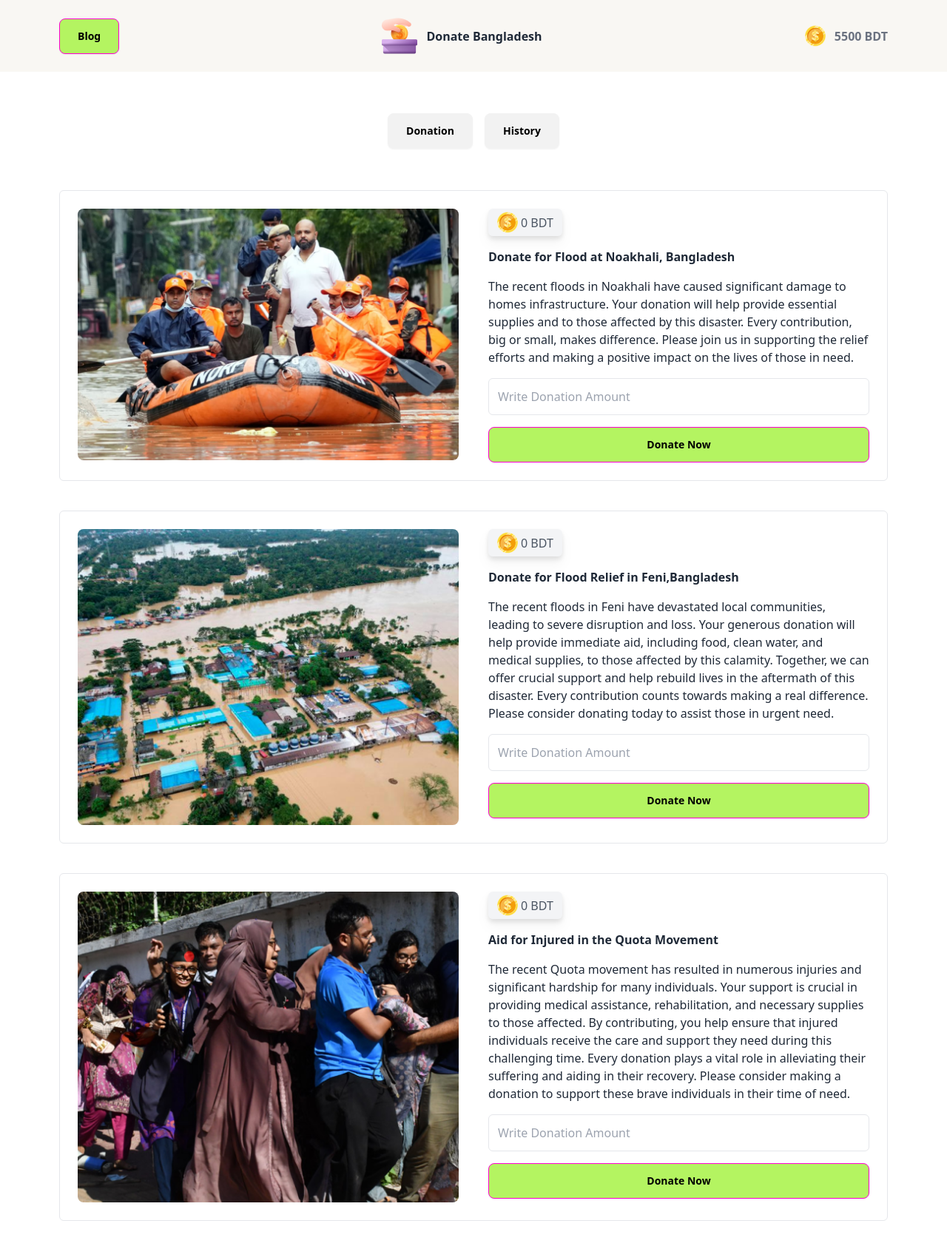
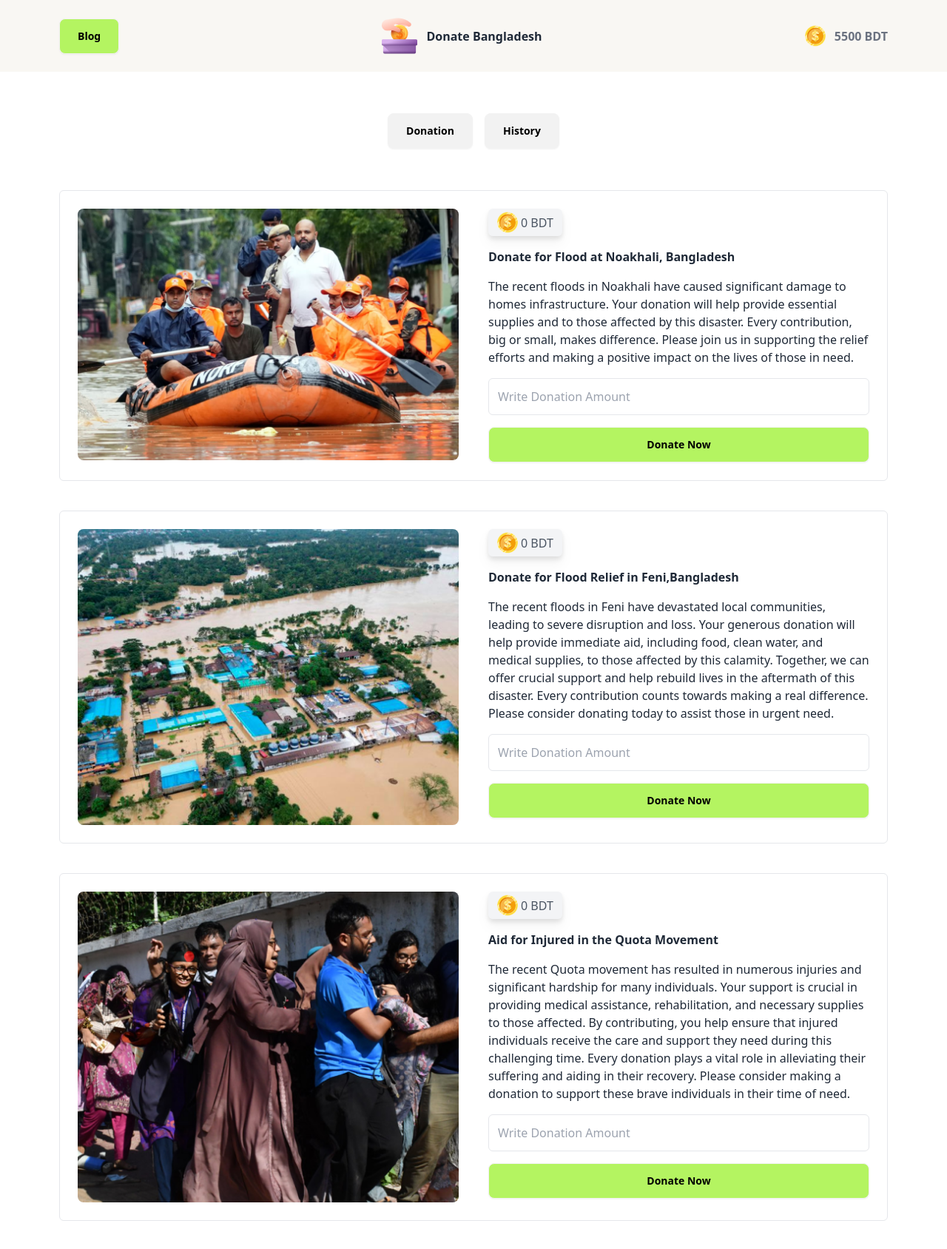
Before and after one commit to mehediNabil24/Flood-donation, a plain HTML site: page index.html in a window 1280 px wide. Shown: the whole page at 74% size. Drawn offline with nearby package versions, Linux system fonts and the light colour scheme.

Commit message:
some modification

```diff
--- a/index.html
+++ b/index.html
@@ -22,7 +22,7 @@
         <nav class="flex  items-center md:justify-between justify-around ">
             <!-- left -->
             <div>
-                <button id="blog-btn" class="btn text-black font-bold px-6 btn-secondary bg-[#B4F461]">Blog</button>
+                <button id="blog-btn" class="btn text-black font-bold px-6  bg-[#B4F461]">Blog</button>
             </div>
             <!-- mid -->
             <div class=" hidden  sm:flex gap-3 items-center ">
@@ -78,7 +78,7 @@
                     <h4 class="font-bold text-1xl">Donate for Flood at Noakhali, Bangladesh</h4>
                     <p> The recent floods in Noakhali have caused significant damage to homes  infrastructure. Your donation will help provide essential supplies and  to those affected by this disaster. Every contribution, big or small, makes  difference. Please join us in supporting the relief efforts and making a positive impact on the lives of those in need.</p>
                     <input id="noakhali-donate-input" class="w-full border rounded-md p-3" type="text" placeholder="Write Donation Amount">
-                    <button id="donate-noakhali-btn" class="btn text-black w-full font-bold px-6 btn-secondary bg-[#B4F461]">Donate Now</button>
+                    <button id="donate-noakhali-btn" class="btn text-black w-full font-bold px-6  bg-[#B4F461]">Donate Now</button>
 
                 </div>
             </div>
@@ -96,7 +96,7 @@
                     <h4 class="font-bold text-1xl">Donate for Flood Relief in Feni,Bangladesh</h4>
                     <p> The recent floods in Feni have devastated local communities, leading to severe disruption and loss. Your generous donation will help provide immediate aid, including food, clean water, and medical supplies, to those affected by this calamity. Together, we can offer crucial support and help rebuild lives in the aftermath of this disaster. Every contribution counts towards making a real difference. Please consider donating today to assist those in urgent need.</p>
                     <input id="feni-donate-input" class="w-full border rounded-md p-3" type="text" placeholder="Write Donation Amount">
-                    <button id="donate-feni-btn" class="btn text-black w-full font-bold px-6 btn-secondary bg-[#B4F461]">Donate Now</button>
+                    <button id="donate-feni-btn" class="btn text-black w-full font-bold px-6  bg-[#B4F461]">Donate Now</button>
 
                 </div>
             </div>
@@ -114,7 +114,7 @@
                     <h4 class="font-bold text-1xl">Aid for Injured in the Quota Movement</h4>
                     <p> The recent Quota movement has resulted in numerous injuries and significant hardship for many individuals. Your support is crucial in providing medical assistance, rehabilitation, and necessary supplies to those affected. By contributing, you help ensure that injured individuals receive the care and support they need during this challenging time. Every donation plays a vital role in alleviating their suffering and aiding in their recovery. Please consider making a donation to support these brave individuals in their time of need.</p>
                     <input id="quota-donate-input" class="w-full border rounded-md p-3" type="text" placeholder="Write Donation Amount">
-                    <button id="donate-quota-btn" class="btn text-black w-full font-bold px-6 btn-secondary bg-[#B4F461]">Donate Now</button>
+                    <button id="donate-quota-btn" class="btn text-black w-full font-bold px-6  bg-[#B4F461]">Donate Now</button>
 
                 </div>
             </div>
--- a/js/home.js
+++ b/js/home.js
@@ -1,5 +1,6 @@
 document.getElementById('donate-noakhali-btn').addEventListener('click',function(){
     const donateMoney =getInputValueById('noakhali-donate-input');
+
     const noakhaliTotal =getTextValueById('noakhali-total');
     const totalAmount =getTextValueById('total-amount');
     console.log(donateMoney,noakhaliTotal);
@@ -19,7 +20,9 @@ document.getElementById('donate-noakhali-btn').addEventListener('click',function
     }
 
 
+
     const noakhaliDonation = donateMoney + noakhaliTotal;
+    document.getElementById('noakhali-donate-input').value = '';
     console.log(noakhaliDonation);
     const restAmount = totalAmount - donateMoney;
     console.log(restAmount);
@@ -49,11 +52,9 @@ document.getElementById('donate-noakhali-btn').addEventListener('click',function
     document.getElementById('history-text').appendChild(div);
 
 
-})
-
-// popup box
 
 
+})
 
 
 // donate feni
@@ -103,10 +104,12 @@ document.getElementById('donate-feni-btn').addEventListener('click',function(){
 
     document.getElementById('history-text').appendChild(div);
 
+    document.getElementById('feni-donate-input').value = '';
+
 
 })
 
-// pop up box
+//  donate quota
 
 
 
@@ -158,6 +161,8 @@ document.getElementById('donate-quota-btn').addEventListener('click',function(){
 
     document.getElementById('history-text').appendChild(div);
 
+    document.getElementById('quota-donate-input').value = '';
+
 
 })
 
```
Also changed, not shown: blog.html (+2 -2 lines).
